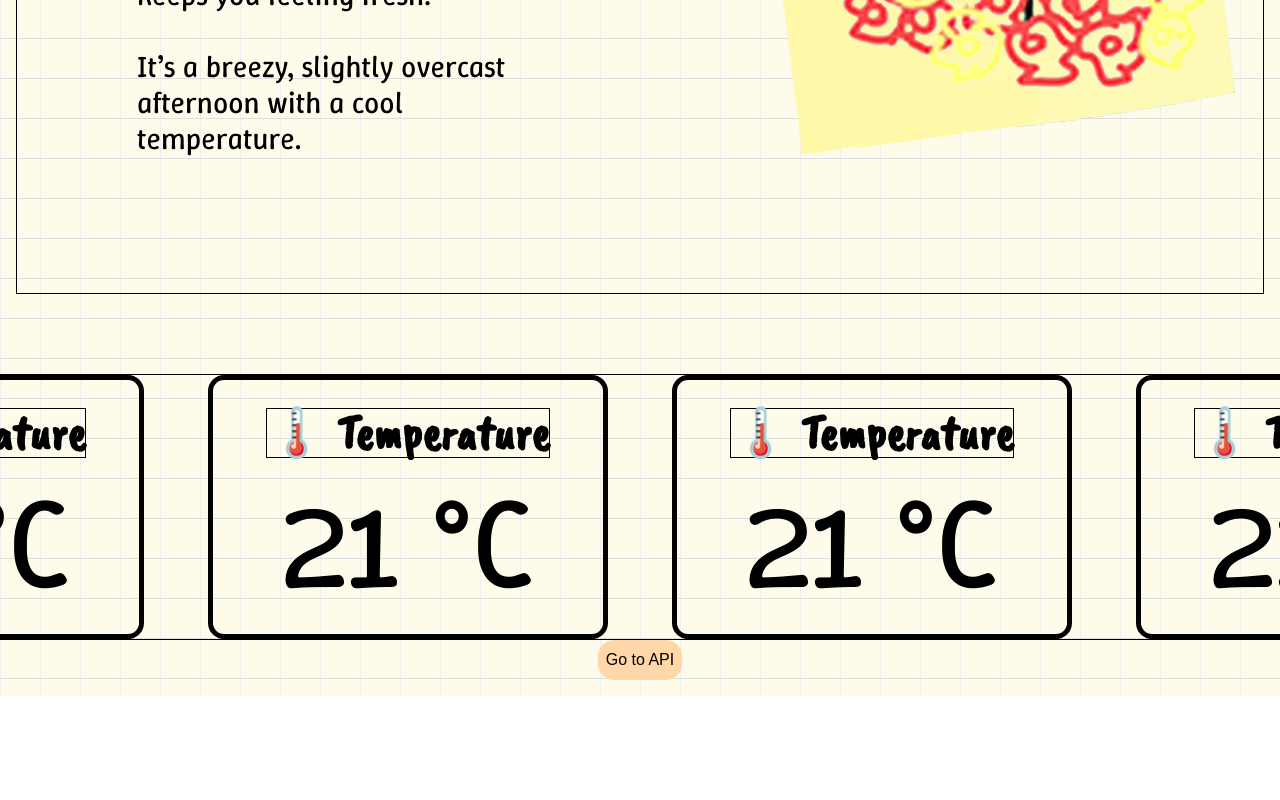
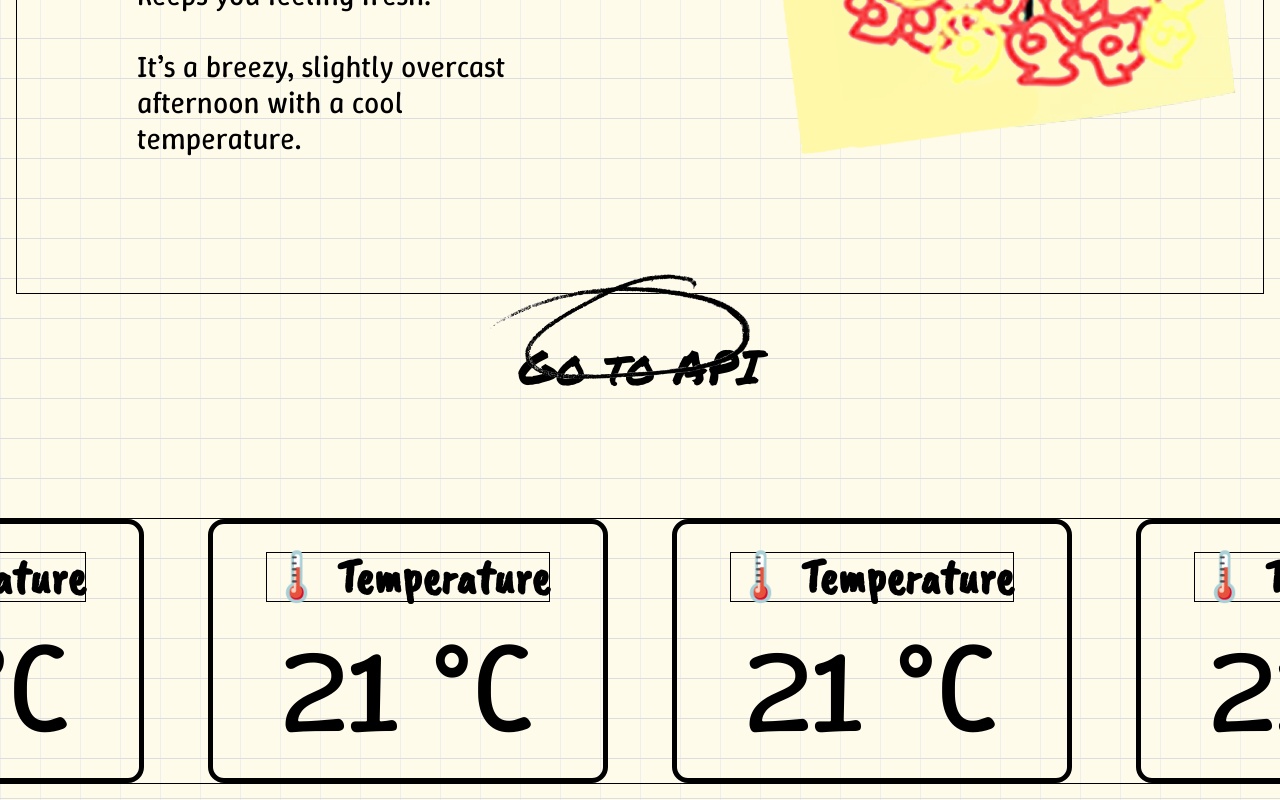
Before and after one commit to jee-gamer/should-I-go-exercise-today, a Next.js app: page / in a window 1280 px wide. Shown: the part 778-1578 px from the top of the page. Before the commit the page ends 1474 px from the top, so only its background shows below. Built offline with nearby package versions, Linux system fonts and the light colour scheme.

Commit message:
Update the api button

```diff
--- a/app/page.js
+++ b/app/page.js
@@ -47,7 +47,23 @@ export default function Home() {
 
 			</div>
 
-			<div id="attributes" className="flex flex-row items-center justify-center min-w-full min-h-1/4 gap-16 mt-20 border">
+			<Link
+				href="/api"
+				className={`relative flex flex-col items-center justify-center min-w-1/6 gap-16 mt-10 text-5xl text-black rounded-2xl p-2 hover:text-gray-600 ${ PM_font.className }`}
+			>
+				Go to API
+				<Image
+					src="/drawnCircle.png"
+					width={ 500 }
+					height={ 100 }
+					alt="Drawn Circle"
+					className="absolute -top-15 -left-5"
+				/>
+			</Link>
+
+
+
+			<div id="attributes" className="flex flex-row items-center justify-center min-w-full min-h-1/4 gap-[5vw] mt-30 border">
 				<div id="temperature" className="attribute-box">
 					<span className={`${CaveatBrush_font.className} attribute-title border`}>🌡️ Temperature</span>
 					<span className={`${ WinkySans_font.className } text-9xl`}>21 °C</span>
@@ -66,12 +82,6 @@ export default function Home() {
 				</div>
 			</div>
 
-			<Link
-				href="/api"
-				className="flex flex-col items-center justify-center gap-16 bg-orange-200 text-black rounded-2xl p-2 hover:text-gray-600"
-			>
-				Go to API
-			</Link>
     </div>
   );
 }
```
Also changed, not shown: public/drawnCircle.png (added).
